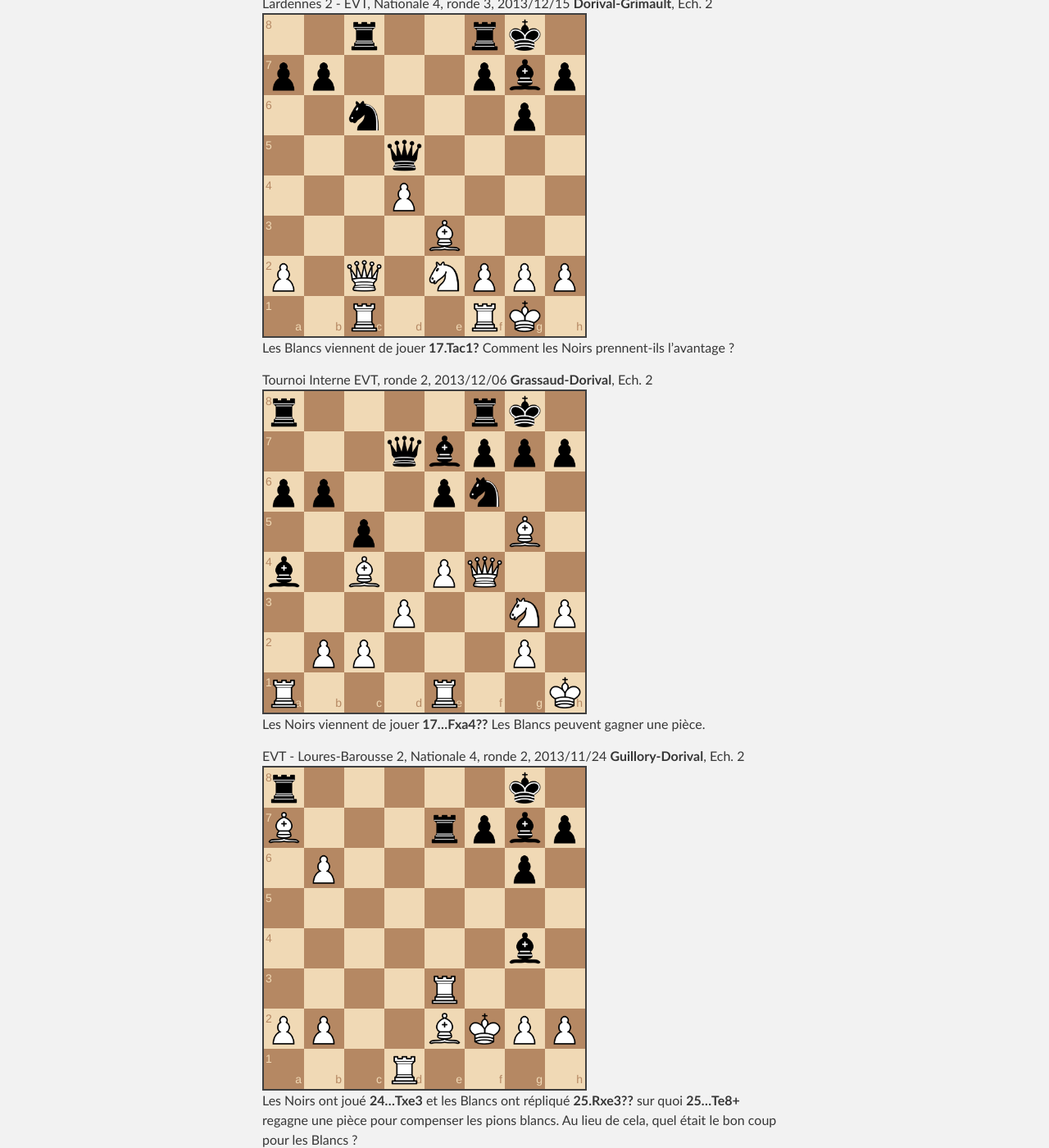
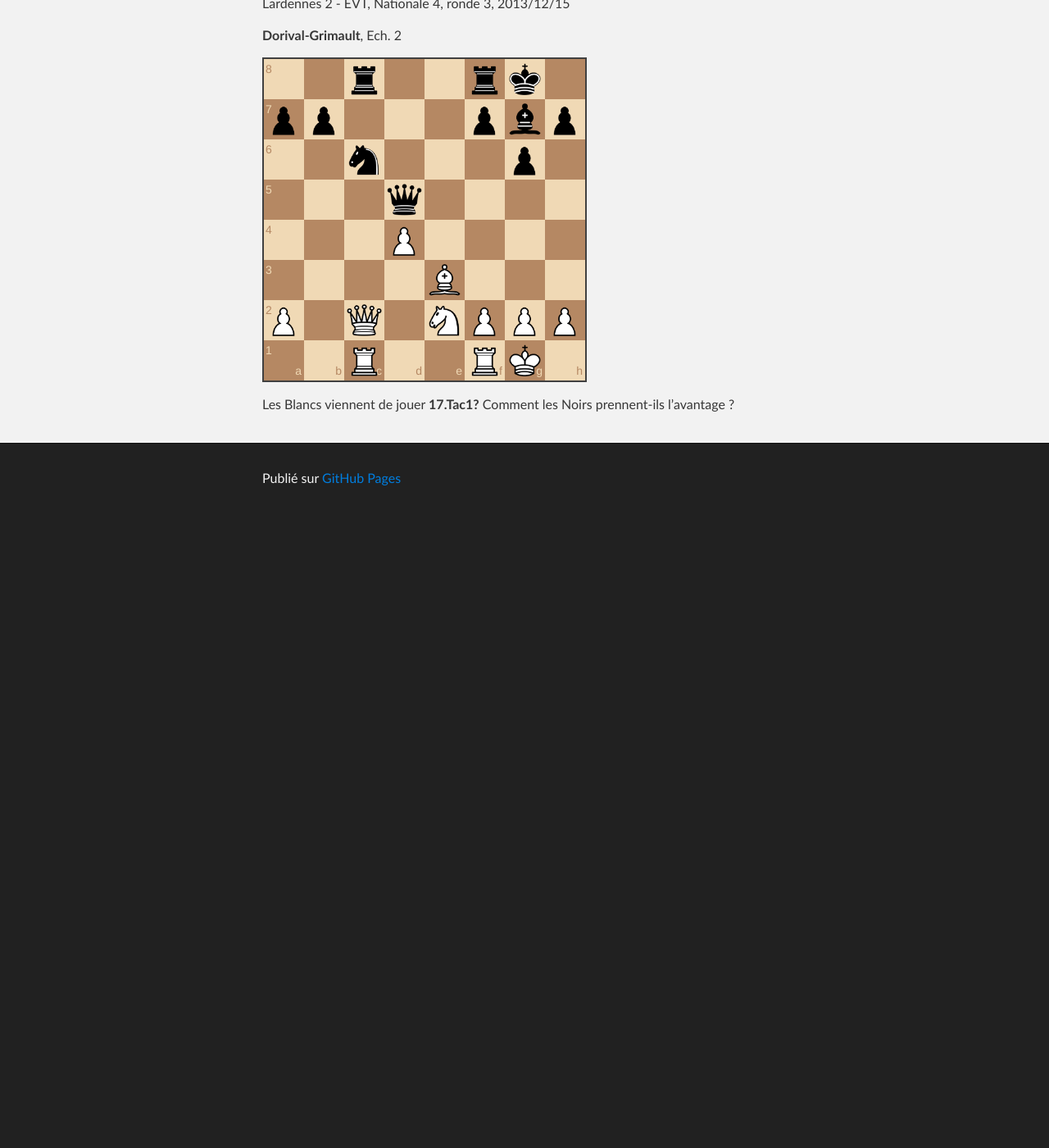
Before and after one commit to echiquier-villeneuve-tolosane/echiquier-villeneuve-tolosane.github.io, a Jekyll site: the page built from exercices.md, in a window 1280 px wide and 1400 px high, scrolled down 331 px. Shown: the whole window at 82% size. Built offline with Jekyll 4.4.1, drawn with Linux system fonts in a browser that asks for light colours; nearby versions of some CDN libraries; after the commit the page ends 961 px from its top, so only the background shows below that; some of the changed text lies outside the part shown.

Commit message:
Updated exercices.md

```diff
--- a/exercices.md
+++ b/exercices.md
@@ -10,30 +10,9 @@
 EVT - CEIT 3, Nationale 4, ronde 4, 2014/01/12
 
 Lardennes 2 - EVT, Nationale 4, ronde 3, 2013/12/15
+
 **Dorival-Grimault**, Ech. 2
+
 `2r2rk1/pp3pbp/2n3p1/3q4/3P4/4B3/P1Q1NPPP/2R2RK1 b - - 2 17`
+
 Les Blancs viennent de jouer **17.Tac1?** Comment les Noirs prennent-ils l'avantage ?
-
-Tournoi Interne EVT, ronde 2, 2013/12/06
-**Grassaud-Dorival**, Ech. 2
-`r4rk1/3qbppp/pp2pn2/2p3B1/b1B1PQ2/3P2NP/1PP3P1/R3R2K w - - 0 17`
-Les Noirs viennent de jouer **17...Fxa4??** Les Blancs peuvent gagner une pièce.
-
-EVT - Loures-Barousse 2, Nationale 4, ronde 2, 2013/11/24
-**Guillory-Dorival**, Ech. 2
-`r5k1/B3rpbp/1P4p1/8/6b1/4R3/PP2BKPP/3R4 b - - 6 24`
-Les Noirs ont joué **24...Txe3** et les Blancs ont répliqué **25.Rxe3??** sur quoi **25...Te8+** regagne une pièce pour compenser les pions blancs. Au lieu de cela, quel était le bon coup pour les Blancs ?
-
-Tournoi Interne EVT, ronde 1, 2013/11/15
-**Dorival-Bréhault**, Ech. 2
-`r4r2/p4ppk/1pqp1n2/2pNnpQ1/2P1P3/1B5P/PPN5/3R1RK1 w - - 1 26`
-Les Blancs font mat en 3 coups.
-
-Condom - EVT, Nationale 4, ronde 1, 2013/10/13
-**Dorival-Séguelong**, Ech. 2
-`3b1nk1/6p1/p2p1p2/2pP1BP1/2P4P/8/P7/K3B3 w - - 0 44`
-Les Noirs viennent de jouer **44...g6??** Si les Blancs jouent leur meilleur coup, les Noirs sont perdus.
-
-Problèmes
-Les Blancs jouent et matent en deux coups.
-`3brrb1/2N4B/8/2p4Q/2p2k2/5P2/4P1KR/2N2RB1 w - - 0 1`
```
